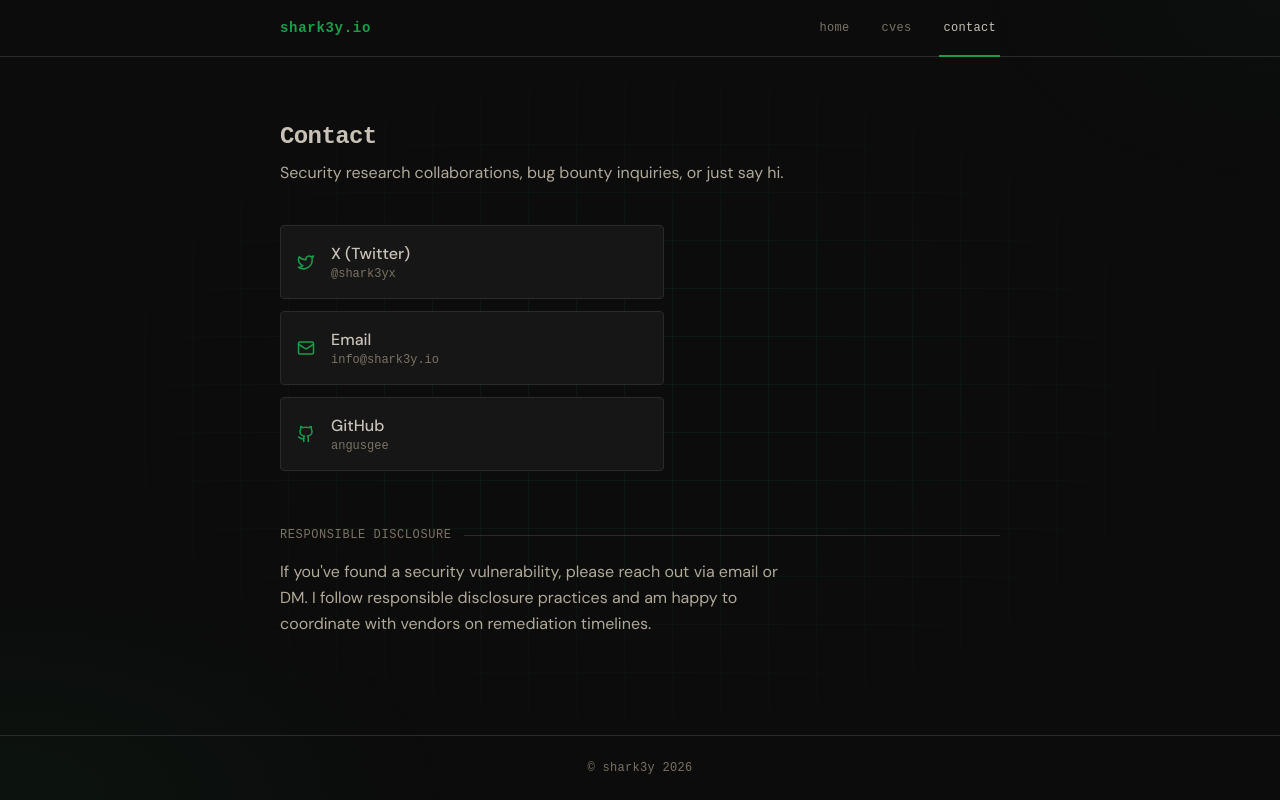
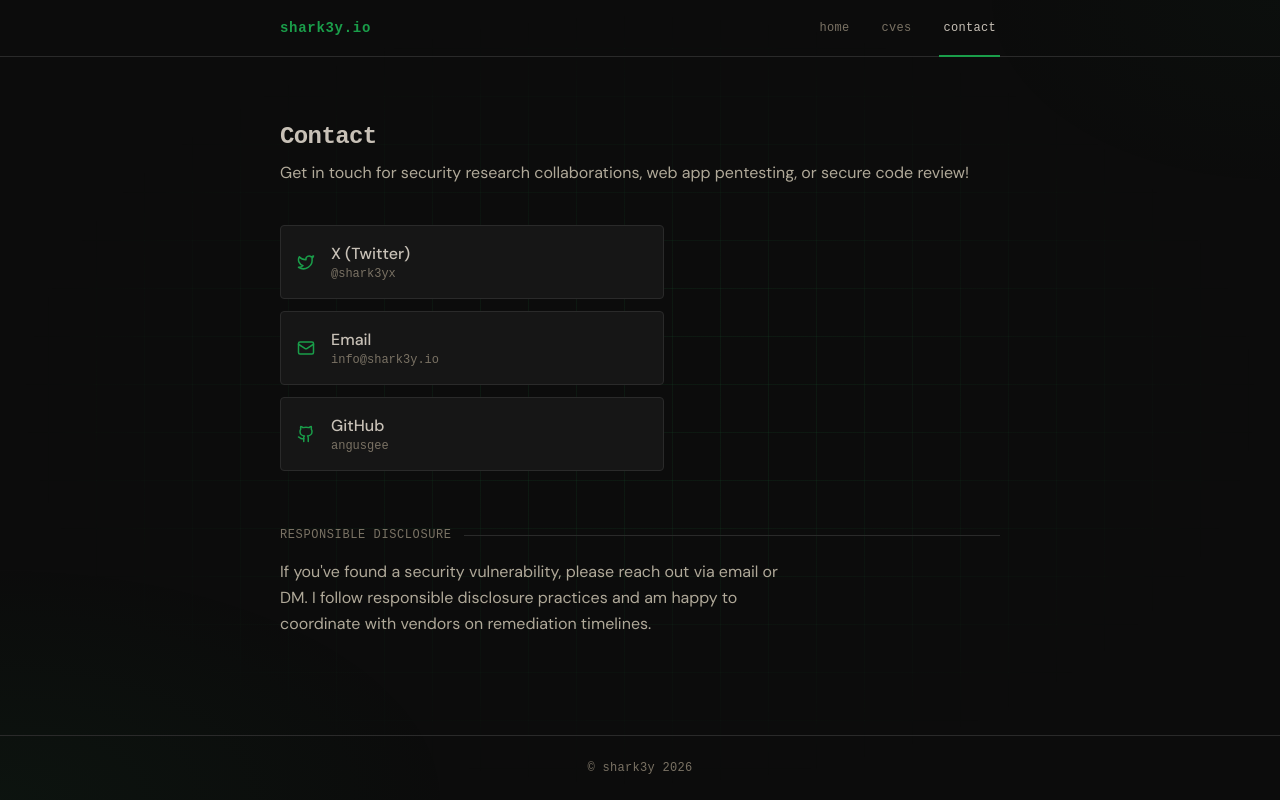
Before and after one commit to angusgee/shark3y.io, a React (Vite) app: page /contact in a window 1280 px wide. Built offline with nearby package versions, Linux system fonts and the light colour scheme; a web font is replaced by a local one.

Commit message:
fix(contact): typo in contact page

```diff
--- a/src/pages/Contact.jsx
+++ b/src/pages/Contact.jsx
@@ -27,7 +27,7 @@ export default function Contact() {
       <div className="mb-10 animate-in">
         <h1 className="font-mono-display text-2xl font-bold text-heading mb-2 tracking-tight">Contact</h1>
         <p className="text-body text-base">
-          Security research collaborations, bug bounty inquiries, or just say hi.
+          Get in touch for security research collaborations, web app pentesting, or secure code review!
         </p>
       </div>
 
```
